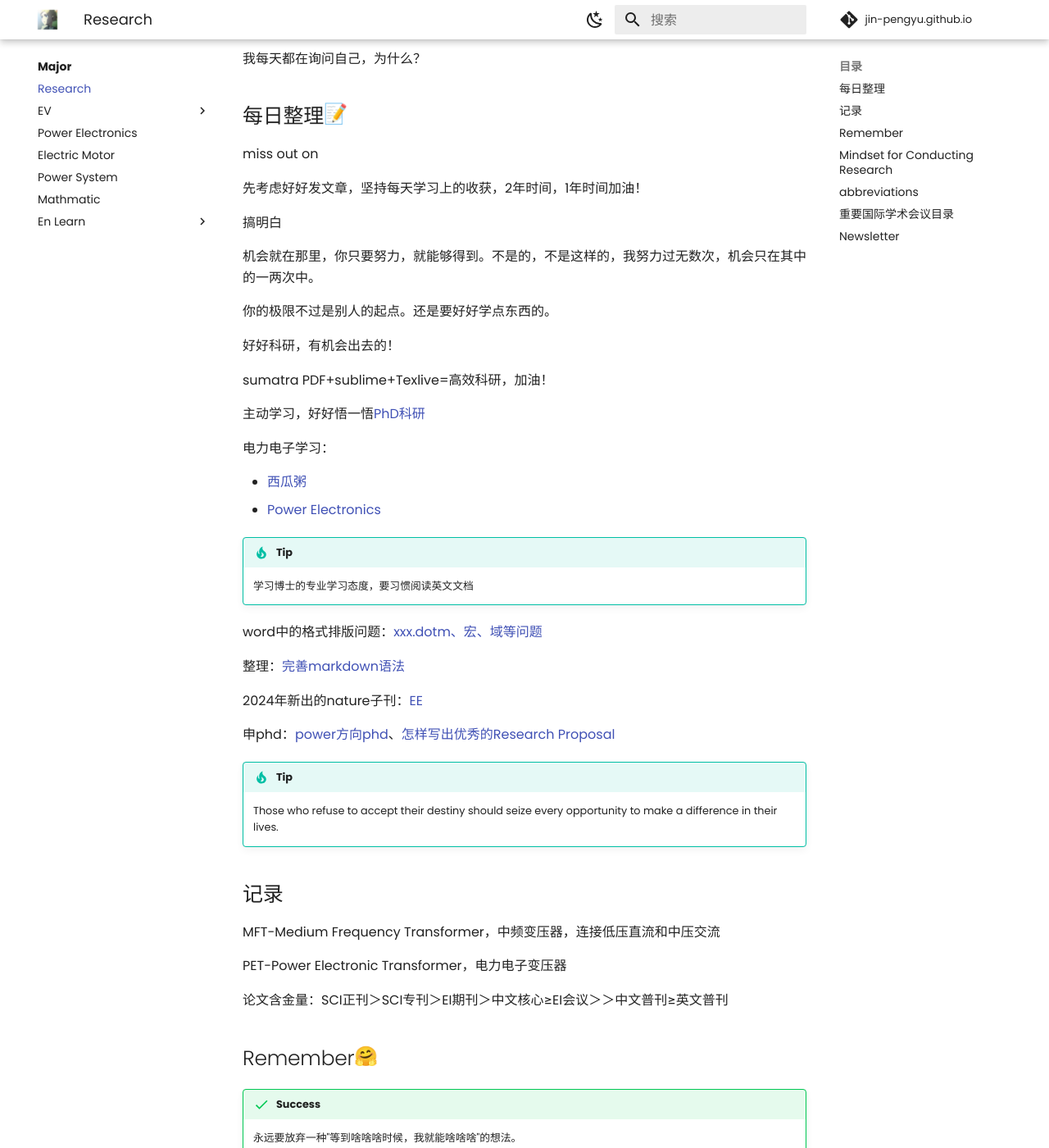
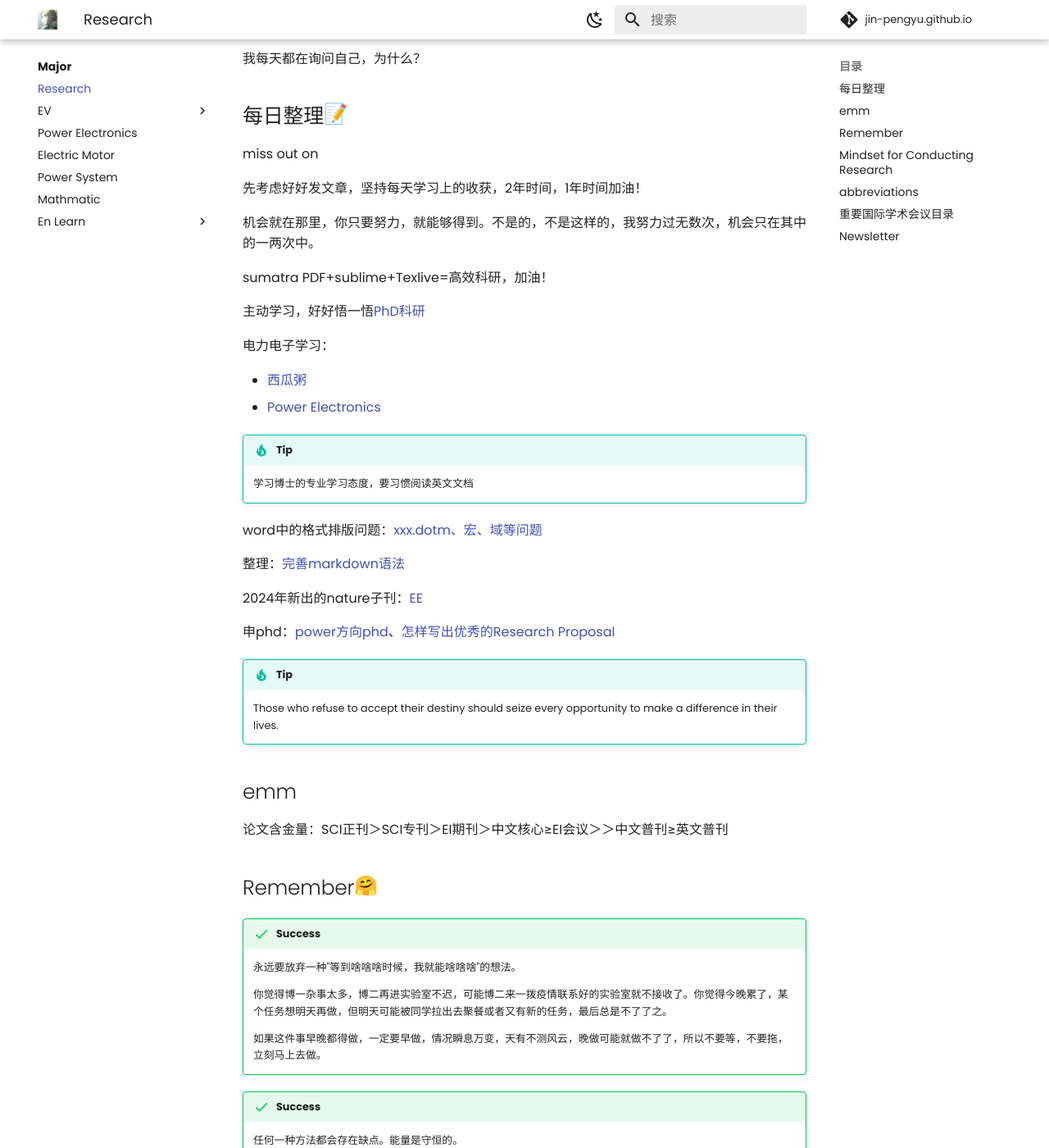
Before and after one commit to Pengyu-Jin/Pengyu-Jin.github.io, an MkDocs documentation site: the page built from docs/major/research/research.md, in a window 1280 px wide and 1400 px high, scrolled down 477 px. Shown: the whole window at 82% size. Built offline with MkDocs 1.6.1 and Material for MkDocs 9.7.7, drawn with Linux system fonts in a browser that asks for light colours; emoji names are drawn with the system emoji font; comment, search, counter and statistics services are not loaded.

Commit message:
research +

```diff
--- a/docs/major/research/research.md
+++ b/docs/major/research/research.md
@@ -17,13 +17,7 @@ miss out on
 
 先考虑好好发文章，坚持每天学习上的收获，2年时间，1年时间加油！
 
-搞明白
-
 机会就在那里，你只要努力，就能够得到。不是的，不是这样的，我努力过无数次，机会只在其中的一两次中。
-
-你的极限不过是别人的起点。还是要好好学点东西的。
-
-好好科研，有机会出去的！
 
 sumatra PDF+sublime+Texlive=高效科研，加油！
 
@@ -50,11 +44,7 @@ word中的格式排版问题：[xxx.dotm、宏、域等问题](https://shuiyuan.
     Those who refuse to accept their destiny should seize every opportunity to make a difference in their lives.
 
 
-## 记录
-
-MFT-Medium Frequency Transformer，中频变压器，连接低压直流和中压交流
-
-PET-Power Electronic Transformer，电力电子变压器
+## emm
 
 论文含金量：SCI正刊＞SCI专刊＞EI期刊＞中文核心≥EI会议＞＞中文普刊≥英文普刊
 
```
